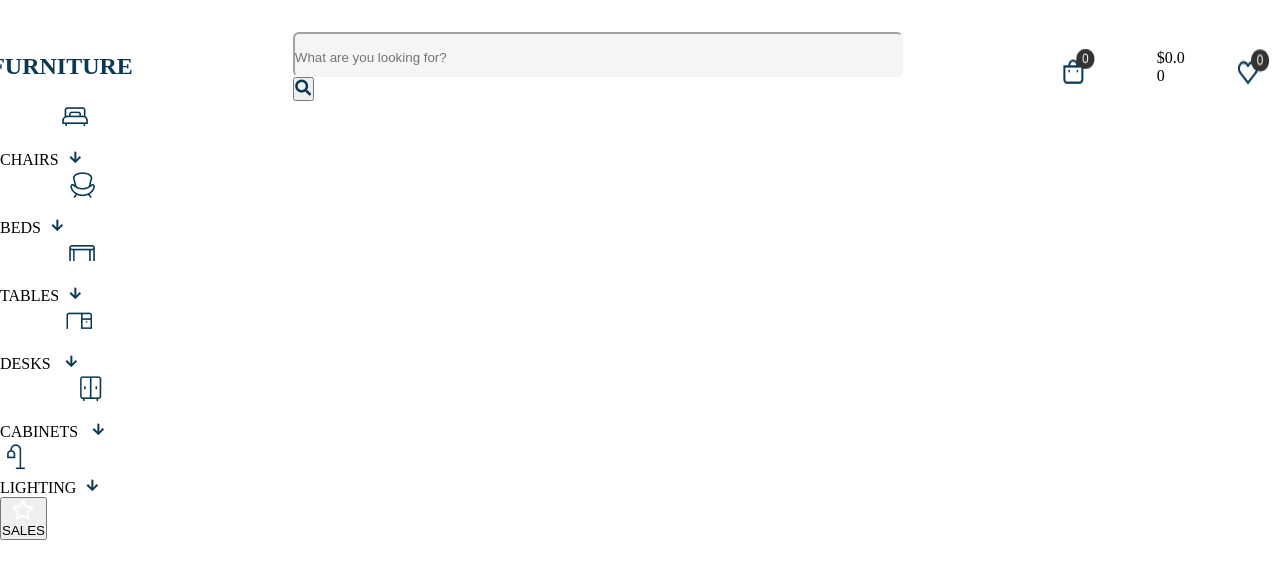
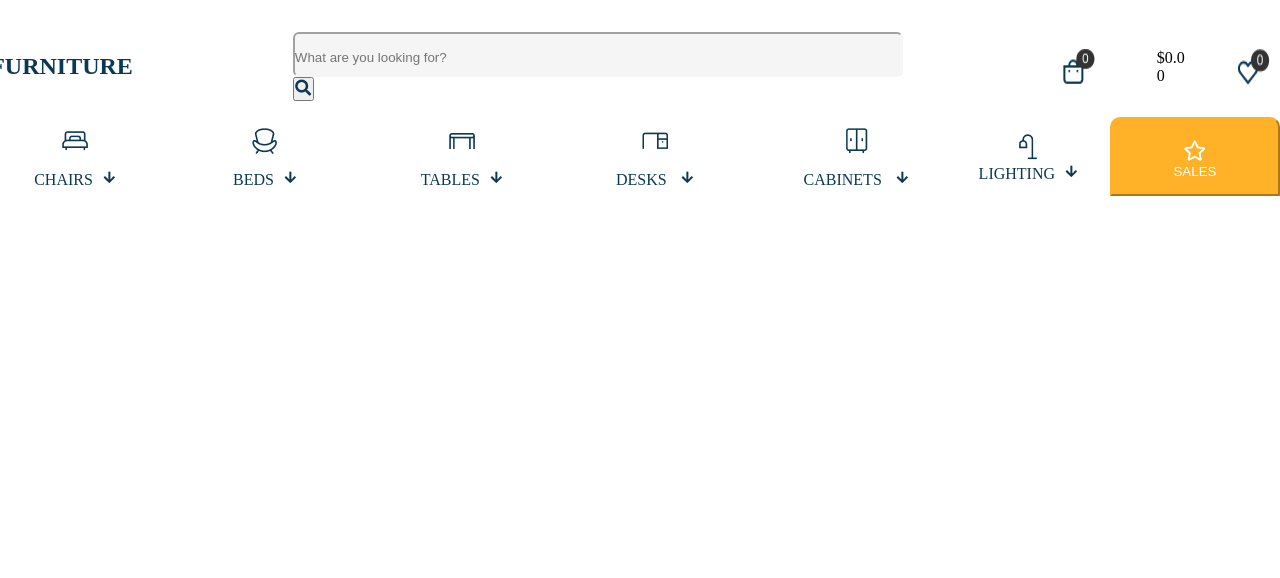
Before and after one commit to attrenate/10x-midterm, a plain HTML site: page index.html in a window 1280 px wide. Shown: the top 578 px of the page. Drawn offline with Linux system fonts and the light colour scheme.

Commit message:
second section of the header-done

```diff
--- a/index.css
+++ b/index.css
@@ -28,10 +28,52 @@ header #input-nav .nav-items #nav-search {
   background-color: #F5F5F5;
   border-color: #F5F5F5;
 }
+header #input-nav .nav-items #nav-search #search-btn {
+  cursor: pointer;
+}
 header #input-nav #nav-items-img {
   display: flex;
   gap: 3rem;
 }
 header #input-nav #nav-items-img #sails, header #input-nav #nav-items-img #heart, header #input-nav #nav-items-img #authorize {
   cursor: pointer;
+}
+header #catalog {
+  margin-top: 1rem;
+  display: flex;
+  justify-content: space-between;
+  align-items: center;
+}
+header #catalog .catalog-child {
+  display: flex;
+  flex-direction: column;
+  align-items: center;
+  cursor: pointer;
+}
+header #catalog .catalog-child .catalog-p {
+  color: #0B3954;
+  font-family: "font 1", "sans-serif";
+}
+header #catalog .catalog-child #sale-btn {
+  background-color: #FFB128;
+  width: 170px;
+  height: 79px;
+  padding-top: 15px;
+  padding-bottom: 10px;
+  cursor: pointer;
+  border-color: #FFB128;
+  border-top-left-radius: 10px;
+  border-top-right-radius: 10px;
+  transition: ease-in-out 0.3s;
+}
+header #catalog .catalog-child #sale-btn p {
+  color: white;
+}
+header #catalog .catalog-child #sale-btn #btn-p {
+  color: white;
+  font-weight: 700;
+}
+header #catalog .catalog-child #sale-btn:hover {
+  background-color: #0B3954;
+  border-color: #0B3954;
 }/*# sourceMappingURL=index.css.map */
```
